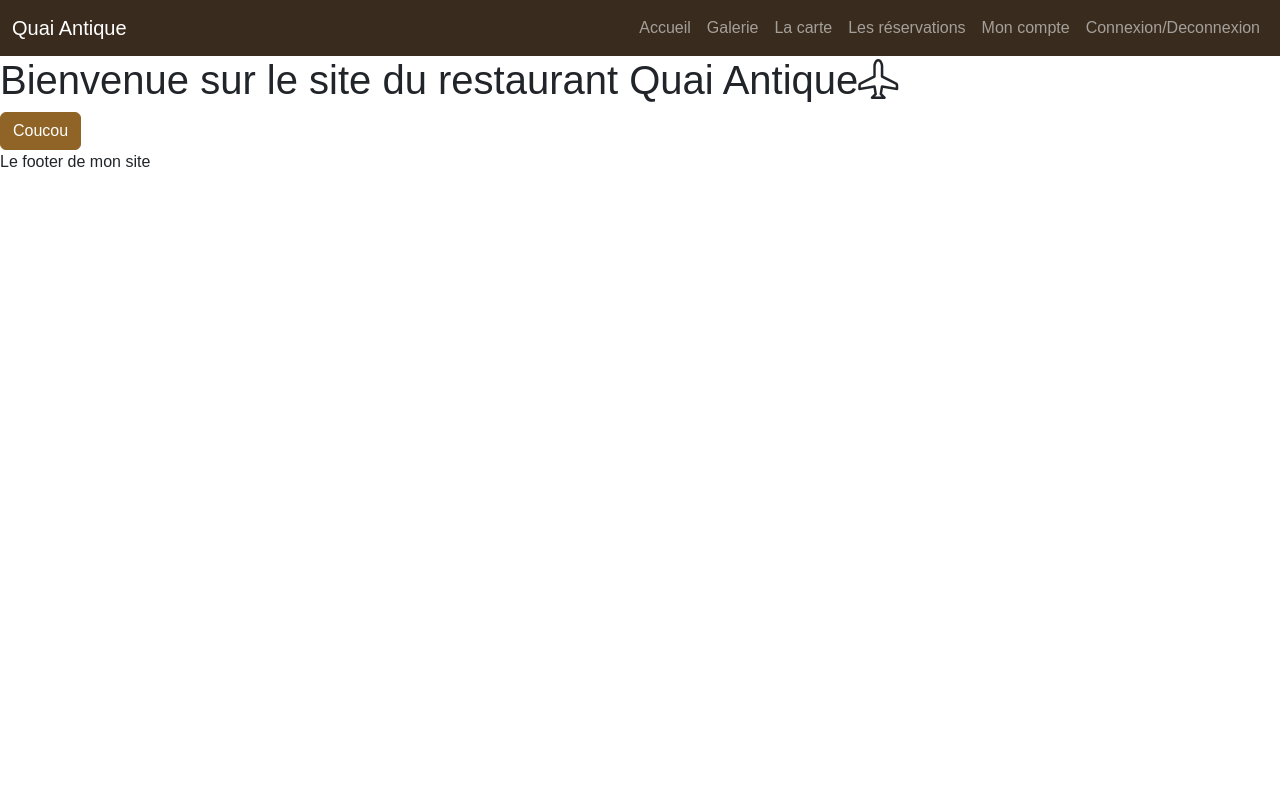
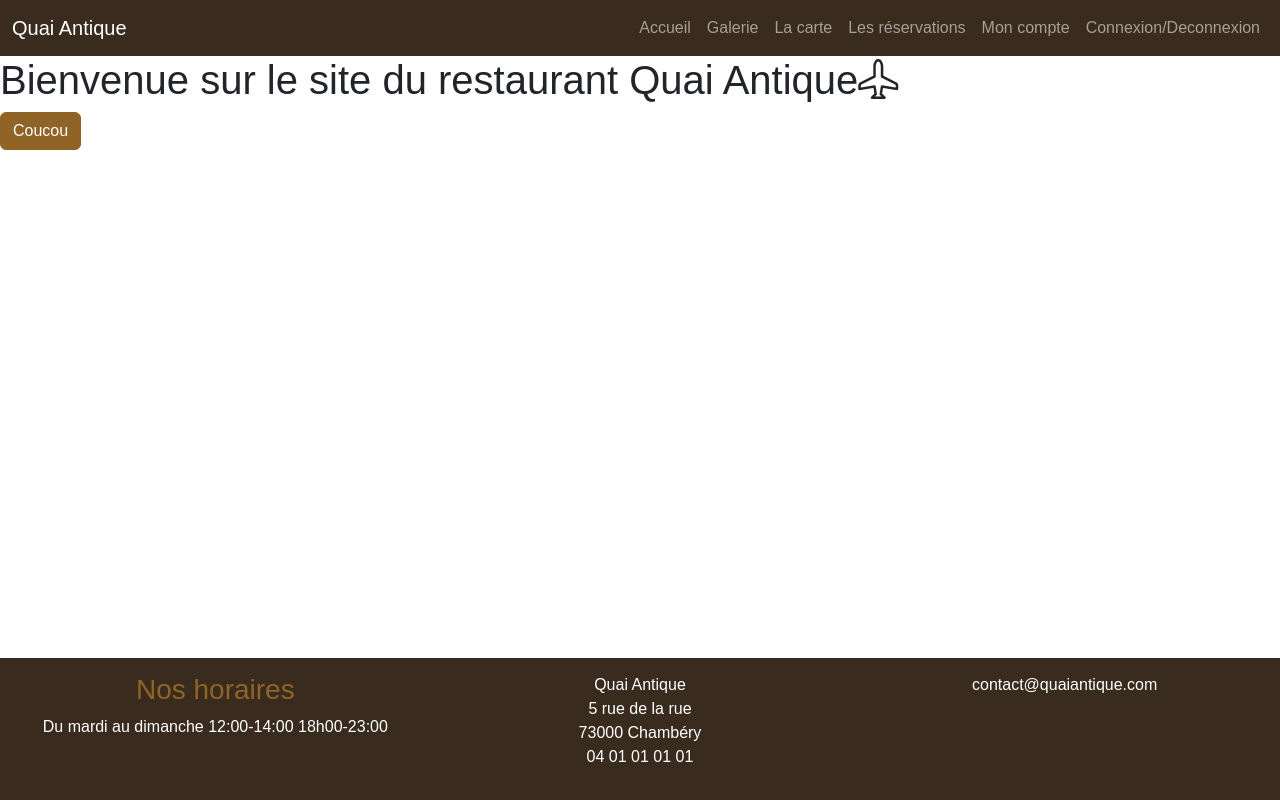
Before and after one commit to Y-rog/QuaiAntiqueRestaurantFront, a website with bundled scripts: page index.html in a window 1280 px wide. Built offline with nearby package versions, Linux system fonts and the light colour scheme; files whose address does not match are found by name; a web font is replaced by a local one.

Commit message:
Ajout du footer

```diff
--- a/index.html
+++ b/index.html
@@ -59,7 +59,23 @@
         <!--Le contenu de la pgae sera injectée ici-->
     </main>
 
-    <footer>Le footer de mon site</footer>
+    <footer class="bg-dark text-white text-center footer">
+        <div class="row">
+            <div class="col-12 col-lg-4">
+                <h3 class="text-primary">Nos horaires</h3>
+                <p>Du mardi au dimanche 12:00-14:00 18h00-23:00</p>
+            </div>
+            <div class="col-6 col-lg-4">
+                <p>Quai Antique <br>
+                    5 rue de la rue <br>
+                    73000 Chambéry <br>
+                    04 01 01 01 01</p>
+            </div>
+            <div class="col-6 col-lg-4">
+                <p>contact@quaiantique.com</p>
+            </div>
+        </div>
+    </footer>
 
     <script type="module" src="Router/router.js"></script>
     <script src="node_modules/bootstrap/dist/js/bootstrap.bundle.min.js"></script>
--- a/scss/main.scss
+++ b/scss/main.scss
@@ -1,2 +1,18 @@
 @import url("/node_modules/bootstrap-icons/font/bootstrap-icons.css");
 @import 'custom';
+
+html {
+    position: relative;
+    min-height: 100%;
+}
+
+main {
+    margin: bottom 250px; ;
+}
+
+footer.footer {
+    padding: 15px;
+    position: absolute;
+    bottom: 0;
+    width:100%;
+}
```
Also changed, not shown: scss/main.css, 1 other file.
